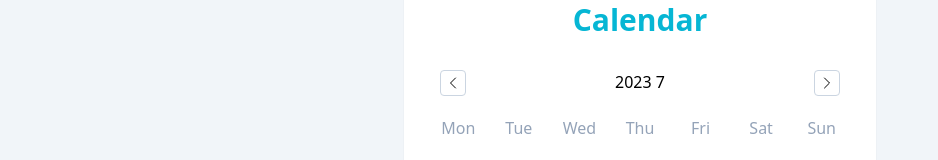
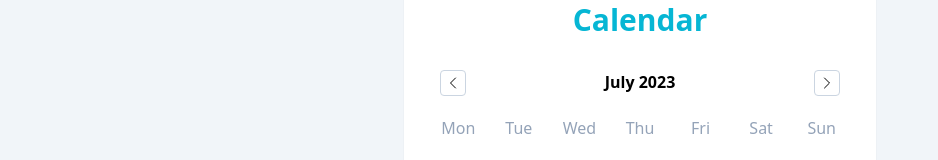
Before and after one commit to pamcy/Vue3-Toolbox, a Nuxt app: page /calendar in a window 1280 px wide. Shown: the part 150-310 px from the top of the page, without its empty margins (0-938 px from the left). Built offline with nearby package versions, Linux system fonts and the light colour scheme.

Commit message:
convert a month number to a month name

```diff
--- a/pages/calendar.vue
+++ b/pages/calendar.vue
@@ -25,7 +25,7 @@
                 />
               </svg>
             </button>
-            <h3 class="text-center">{{ currentYear }} {{ currentMonth + 1 }}</h3>
+            <h3 class="text-center font-bold">{{ currentMonthName }} {{ currentYear }}</h3>
             <button class="mr-1 rounded border border-slate-300 p-1 hover:border-cyan-500">
               <svg
                 xmlns="http://www.w3.org/2000/svg"
@@ -88,6 +88,11 @@ export default {
     }
   },
   computed: {
+    currentMonthName() {
+      return new Date(this.currentYear, this.currentMonth).toLocaleString('default', {
+        month: 'long'
+      })
+    },
     totalDaysInMonth() {
       // pass 0 as day to get last day of current month
       return new Date(this.currentYear, this.currentMonth + 1, 0).getDate()
```
